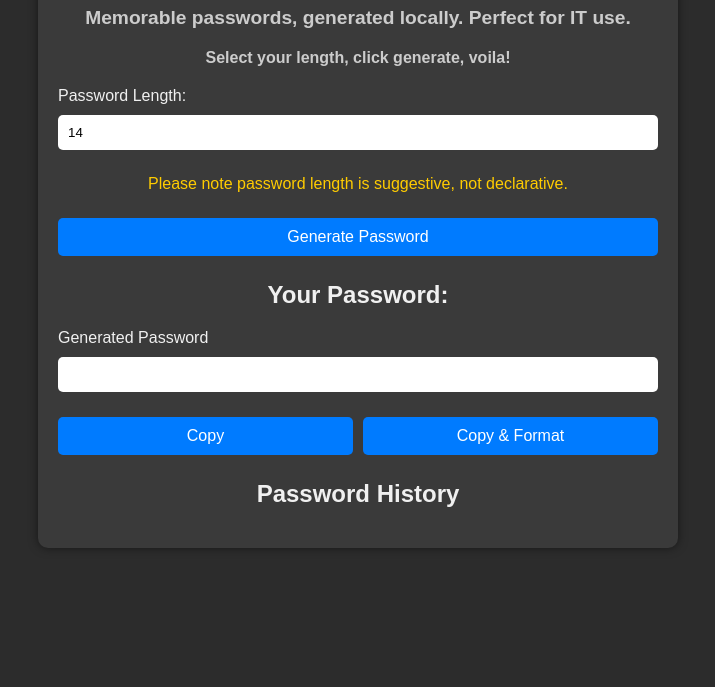
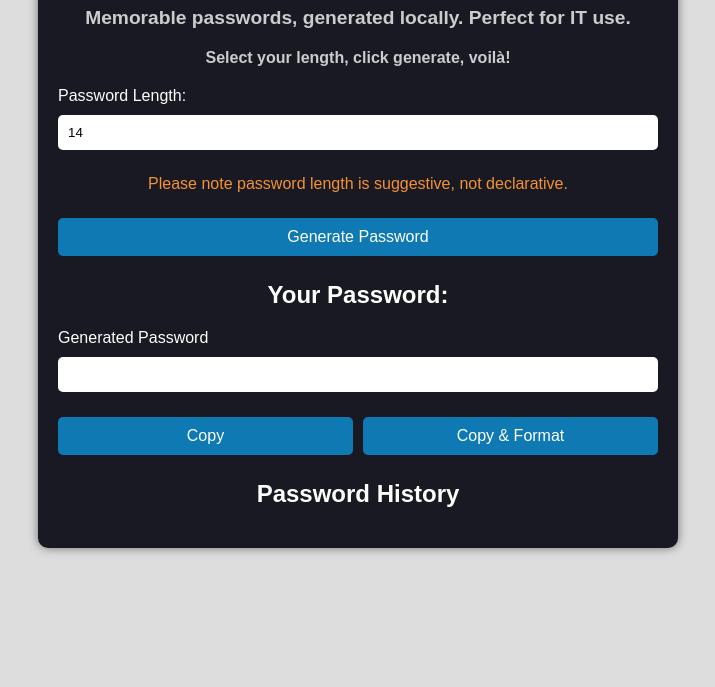
Before and after one commit to cob-core/Psswd, a plain HTML site: page index.html in a window 1280 px wide. Shown: the part 113-800 px from the top of the page, without its empty margins (282-997 px from the left). Drawn offline with Linux system fonts and the light colour scheme; a web font is replaced by a local one.

Commit message:
1.2.3 Polish
- Updated the formatted password to make more sense.
- Changed Title.
- Created and set a colour palette.
- voilà!

```diff
--- a/index.html
+++ b/index.html
@@ -12,7 +12,7 @@
     <meta property="og:image" content="path/to/image.png">
     <meta property="og:url" content="https://www.psswd.com">
 
-    <title>Psswd | Secure and Memorable Password Generator</title>
+    <title>Psswd | Local, Memorable Password Generator</title>
     <link href="https://fonts.googleapis.com/css2?family=Google+Sans+Flex:wght@400&display=swap" rel="stylesheet">
     <link rel="stylesheet" href="styles.css">
     <link rel="icon" href="favicon.ico" type="image/x-icon">
@@ -21,7 +21,7 @@
     <div class="container">
         <h1 id="site-title">Psswd</h1>
         <h2 id="site-tagline" class="tagline">Memorable passwords, generated locally. Perfect for IT use.</h2>
-        <h3 class="tagline" style="font-size: 1em;">Select your length, click generate, voila!</h3>
+        <h3 class="tagline" style="font-size: 1em;">Select your length, click generate, voilà!</h3>
 
         <label for="length">Password Length:</label>
         <input type="number" id="length" aria-labelledby="length-label" min="8" max="32" value="12">
--- a/script.js
+++ b/script.js
@@ -101,7 +101,7 @@ function copyPassword() {
 
 function copyFormattedPassword() {
     const password = document.getElementById("password").value;
-    const formattedText = `Here are your user details:\nUsername: (Blank)\nPassword: ${password}`;
+    const formattedText = `Login Details\nUsername: \nPassword: ${password}`;
     navigator.clipboard.writeText(formattedText).then(() => {
         changeButtonText("copyFormat"); // Show tick on Copy & Format button
     });
@@ -113,7 +113,7 @@ function copyHistoryPassword(password, button) {
 }
 
 function copyFormattedHistoryPassword(password) {
-    const formattedText = `Here are your user details:\nUsername: (Blank)\nPassword: ${password}`;
+    const formattedText = `Login Details\nUsername: \nPassword: ${password}`;
     navigator.clipboard.writeText(formattedText);
     changeButtonText("copyFormatHistory", "Done");
 }
--- a/styles.css
+++ b/styles.css
@@ -1,7 +1,7 @@
 body {
     font-family: 'Google Sans Flex', sans-serif;
-    background-color: #2c2c2c;
-    color: #f0f0f0;
+    background-color: #DDDDDD;
+    color: #FBFEF9;
     margin: 0;
     padding: 20px;
 }
@@ -11,7 +11,7 @@ body {
     margin: auto;
     padding: 20px;
     border-radius: 10px;
-    background-color: #3a3a3a;
+    background-color: #191923;
     box-shadow: 0 0 10px rgba(0, 0, 0, 0.5);
 }
 
@@ -35,7 +35,7 @@ input[type="number"], input#password {
 button {
     width: 100%;
     padding: 10px;
-    background-color: #007bff;
+    background-color: #0E79B2;
     border: none;
     border-radius: 5px;
     color: white;
@@ -81,7 +81,7 @@ button:hover {
 }
 
 .warning {
-    color: #ffcc00; /* Change this color to your preference */
+    color: #F39237; /* Change this color to your preference */
     text-align: center;
     margin: 5px 0 20px; /* Reduced top margin to 5px */
 }
```
